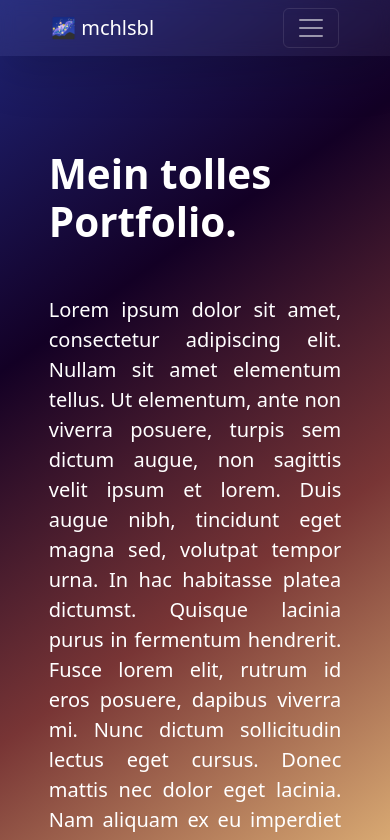
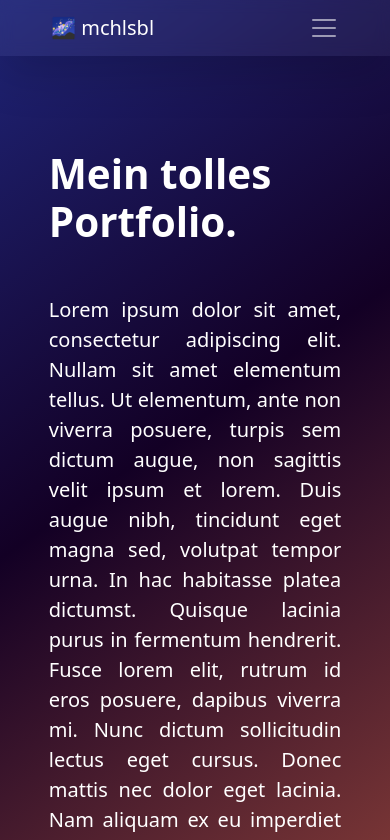
Before and after one commit to mchlsbl/mchlsbl.github.io, a Vue app: page /#/ in a window 390 px wide. Shown: the top 840 px of the page. Built offline with nearby package versions, Linux system fonts and the light colour scheme.

Commit message:
Refactoring

```diff
--- a/src/App.vue
+++ b/src/App.vue
@@ -7,7 +7,7 @@ import Footer from "./components/Footer.vue";
 <template>
   <Navbar />
 
-  <RouterView class="justify" />
+  <RouterView />
 
   <Footer />
 </template>
@@ -24,7 +24,7 @@ body {
   min-height: 100vh;
   position: relative;
 
-  background: linear-gradient(145deg, #1f2579, #130025, #783535, #d9aa73);
+  background: linear-gradient(145deg, #1f2579, #130025, #783535);
   background-size: 300%, 300%;
   background-attachment: fixed;
 
@@ -43,40 +43,38 @@ body {
   }
 }
 
-h1 {
-  text-align: left;
+section {
+  text-align: justify;
 }
 
 .blur {
-  backdrop-filter: blur(8px);
+  backdrop-filter: blur(7px);
 }
 
 .bright {
   background-color: rgba(255, 255, 255, 0.05);
 }
 
-.highlight {
-  box-shadow: 0px 0px 100px 20px rgba(255, 255, 255, 0.2);
-}
-
-.bar-padding {
-  padding-left: 10%;
-  padding-right: 10%;
-}
-
-.justify {
+main {
   padding-block: 150px;
-  text-align: justify;
   margin: 0 auto;
   width: 50%;
 }
 
+.bar-padding {
+  padding-left: 15%;
+  padding-right: 15%;
+}
+
 @media (max-width: 800px) {
-  .justify {
+  main {
     padding-block: 150px;
-    text-align: justify;
     margin: 0 auto;
     width: 75%;
   }
+  .bar-padding {
+    padding-left: 10%;
+    padding-right: 10%;
+  }
 }
 </style>
--- a/src/components/Footer.vue
+++ b/src/components/Footer.vue
@@ -2,7 +2,7 @@
   <footer class="p-3 bright blur shadow-lg">
     <div class="bar-padding">
       <RouterLink to="/legal-notice" class="link-light">Impressum</RouterLink>
-      <div class="right">Michael, 2023</div>
+      <div style="float: right">Michael, 2023</div>
     </div>
   </footer>
 </template>
@@ -13,8 +13,4 @@ footer {
   width: 100%;
   position: absolute;
 }
-
-.right {
-  float: right;
-}
 </style>
--- a/src/components/Navbar.vue
+++ b/src/components/Navbar.vue
@@ -3,19 +3,30 @@ import { RouterLink } from "vue-router";
 </script>
 
 <template>
-  <nav class="navbar navbar-dark navbar-expand-lg fixed-top shadow-lg bright blur bar-padding">
+  <nav
+    class="navbar navbar-dark navbar-expand-lg fixed-top shadow-lg bright blur bar-padding"
+  >
     <div class="container-fluid">
-      <RouterLink to="/" class="navbar-brand" active-class="active">🌌 mchlsbl</RouterLink>
-      <button class="navbar-toggler" type="button" data-bs-toggle="collapse" data-bs-target="#collapse">
-        <span class="navbar-toggler-icon"></span>
-      </button>
-      <div class="navbar-collapse collapse" id="collapse">
+      <RouterLink to="/" class="navbar-brand" active-class="active"
+        >🌌 mchlsbl</RouterLink
+      >
+      <span
+        class="navbar-toggler navbar-toggler-icon"
+        type="button"
+        data-bs-toggle="collapse"
+        data-bs-target="#collapse"
+      ></span>
+      <div class="navbar-collapse collapse text-end" id="collapse">
         <ul class="navbar-nav ms-auto">
           <li class="nav-item">
-            <RouterLink to="/about" class="nav-link" active-class="active">Über mich</RouterLink>
+            <RouterLink to="/about" class="nav-link" active-class="active"
+              >Über mich</RouterLink
+            >
           </li>
           <li class="nav-item">
-            <RouterLink to="/tictactoe" class="nav-link" active-class="active">Tic Tac Toe</RouterLink>
+            <RouterLink to="/tictactoe" class="nav-link" active-class="active"
+              >Tic Tac Toe</RouterLink
+            >
           </li>
         </ul>
       </div>
@@ -24,7 +35,12 @@ import { RouterLink } from "vue-router";
 </template>
 
 <style>
-.navbar {
-  position: absolute;
+.navbar-toggler,
+.navbar-toggler:focus,
+.navbar-toggler:active,
+.navbar-toggler-icon:focus {
+  outline: none;
+  border: none;
+  box-shadow: none;
 }
 </style>
--- a/src/views/ErrorView.vue
+++ b/src/views/ErrorView.vue
@@ -1,5 +1,5 @@
 <template>
-  <main>
+  <main class="text-center">
     <h1 class="mb-5 fw-bold display-2">404</h1>
     <p class="lead">Diese Seite existiert nicht.</p>
     <RouterLink to="/" class="mt-4 shadow-lg btn btn-light"
--- a/src/views/TicTacToeView.vue
+++ b/src/views/TicTacToeView.vue
@@ -68,14 +68,14 @@ export default {
 </script>
 
 <template>
-  <div class="center-x">
+  <main class="center-x">
     <div>
       <div class="grid">
         <img
           v-for="(value, index) in gameState"
           @click="setGameState(index)"
           :src="getImage(value)"
-          class="cell rounded highlight"
+          class="cell rounded"
         />
       </div>
       <div class="mt-5">
@@ -92,7 +92,7 @@ export default {
         </button>
       </div>
     </div>
-  </div>
+  </main>
 </template>
 
 <style>
@@ -114,5 +114,6 @@ export default {
 .cell {
   width: 12vh;
   height: 12vh;
+  box-shadow: 0px 0px 100px 20px rgba(255, 255, 255, 0.1);
 }
 </style>
```
